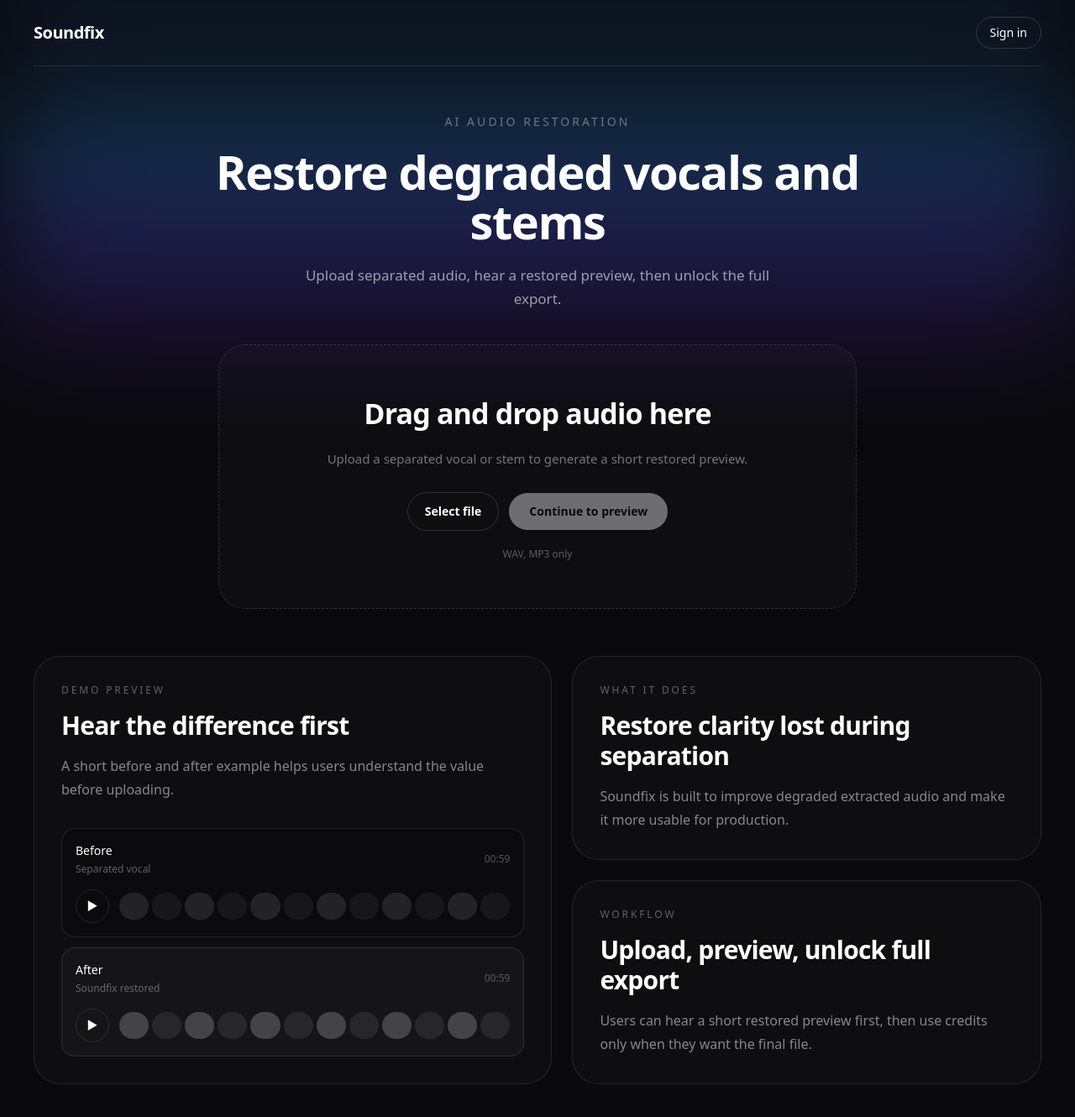
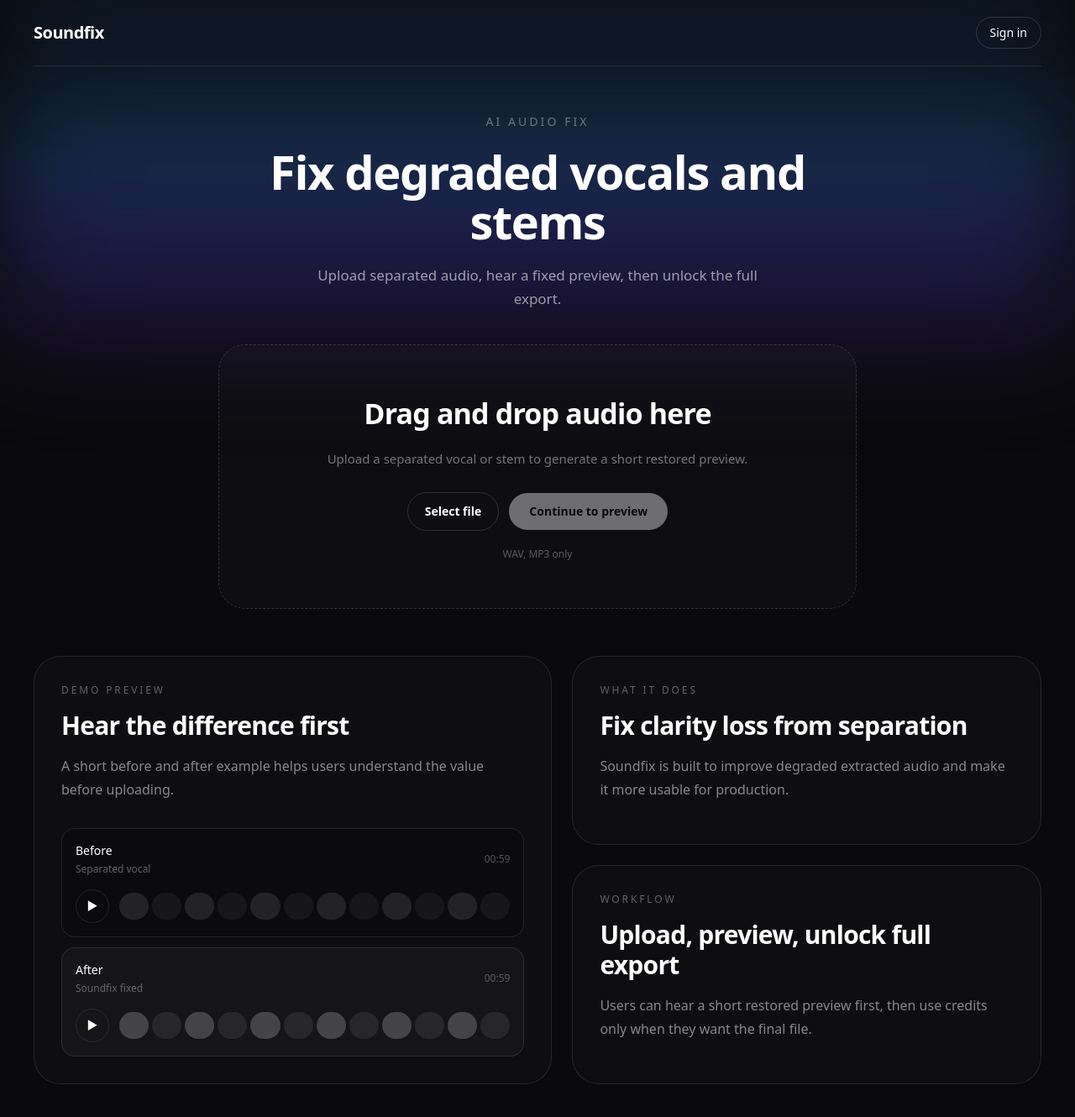
Before and after one commit to cocoro-sugiura/soundfix, a Next.js app in the folder frontend/: page / in a window 1280 px wide. Shown: the top 1330 px of the page at 84% size. Built offline with nearby package versions, Linux system fonts and the light colour scheme.

Commit message:
Align product copy from restore to fix across app pages

```diff
--- a/frontend/app/download/page.tsx
+++ b/frontend/app/download/page.tsx
@@ -31,11 +31,11 @@
             </p>
 
             <h1 className="mt-5 text-4xl font-semibold leading-[1.06] tracking-tight text-white sm:text-5xl lg:text-[56px]">
-              Your full restored file is ready
+              Your full fixed file is ready
             </h1>
 
             <p className="mt-5 max-w-xl mx-auto text-base leading-7 text-white/58 sm:text-[17px]">
-              Credits have been used for this export. You can now download the full restored version.
+              Credits have been used for this export. You can now download the full fixed version.
             </p>
           </div>
 
--- a/frontend/app/layout.tsx
+++ b/frontend/app/layout.tsx
@@ -4,7 +4,7 @@
 
 export const metadata: Metadata = {
   title: "Soundfix",
-  description: "AI audio restoration for degraded vocals and stems",
+  description: "AI audio fixing for degraded vocals and stems",
 };
 
 export default function RootLayout({
--- a/frontend/app/page.tsx
+++ b/frontend/app/page.tsx
@@ -119,15 +119,15 @@
 
         <section className="flex flex-1 flex-col items-center justify-center py-10 text-center lg:py-14">
           <p className="text-sm font-medium uppercase tracking-[0.22em] text-white/38">
-            AI Audio Restoration
+            AI Audio Fix
           </p>
 
           <h1 className="mt-5 max-w-3xl text-4xl font-semibold leading-[1.06] tracking-tight text-white sm:text-5xl lg:text-[56px]">
-            Restore degraded vocals and stems
+            Fix degraded vocals and stems
           </h1>
 
           <p className="mt-5 max-w-xl text-base leading-7 text-white/58 sm:text-[17px]">
-            Upload separated audio, hear a restored preview, then unlock the full export.
+            Upload separated audio, hear a fixed preview, then unlock the full export.
           </p>
 
           <input
@@ -244,7 +244,7 @@
                 <div className="flex items-center justify-between">
                   <div>
                     <p className="text-sm font-medium text-white">After</p>
-                    <p className="mt-1 text-xs text-white/35">Soundfix restored</p>
+                    <p className="mt-1 text-xs text-white/35">Soundfix fixed</p>
                   </div>
                   <span className="text-xs text-white/30">00:59</span>
                 </div>
@@ -278,7 +278,7 @@
                 What it does
               </p>
               <p className="mt-4 text-2xl font-semibold tracking-tight text-white sm:text-3xl">
-                Restore clarity lost during separation
+                Fix clarity loss from separation
               </p>
               <p className="mt-4 max-w-xl text-sm leading-7 text-white/50 sm:text-base">
                 Soundfix is built to improve degraded extracted audio and make it more usable for production.
--- a/frontend/app/preview/preview-page-client.tsx
+++ b/frontend/app/preview/preview-page-client.tsx
@@ -307,7 +307,7 @@
               </p>
 
               <h1 className="mt-5 text-4xl font-semibold leading-[1.06] tracking-tight text-white sm:text-5xl lg:text-[56px]">
-                Your restored preview is ready
+                Your fixed preview is ready
               </h1>
             </div>
 
@@ -370,7 +370,7 @@
                     After
                   </p>
                   <p className="mt-2 text-base text-white/72">
-                    Soundfix restored preview
+                    Soundfix fixed preview
                   </p>
 
                   <div className="mt-5 flex items-center gap-6">
@@ -449,7 +449,7 @@
                   onClick={handleContinueToDownload}
                   className="rounded-full bg-white px-6 py-3 text-sm font-semibold text-black transition hover:opacity-90"
                 >
-                  Unlock the full restored export
+                  Unlock the full fixed export
                 </button>
               </div>
 
```
